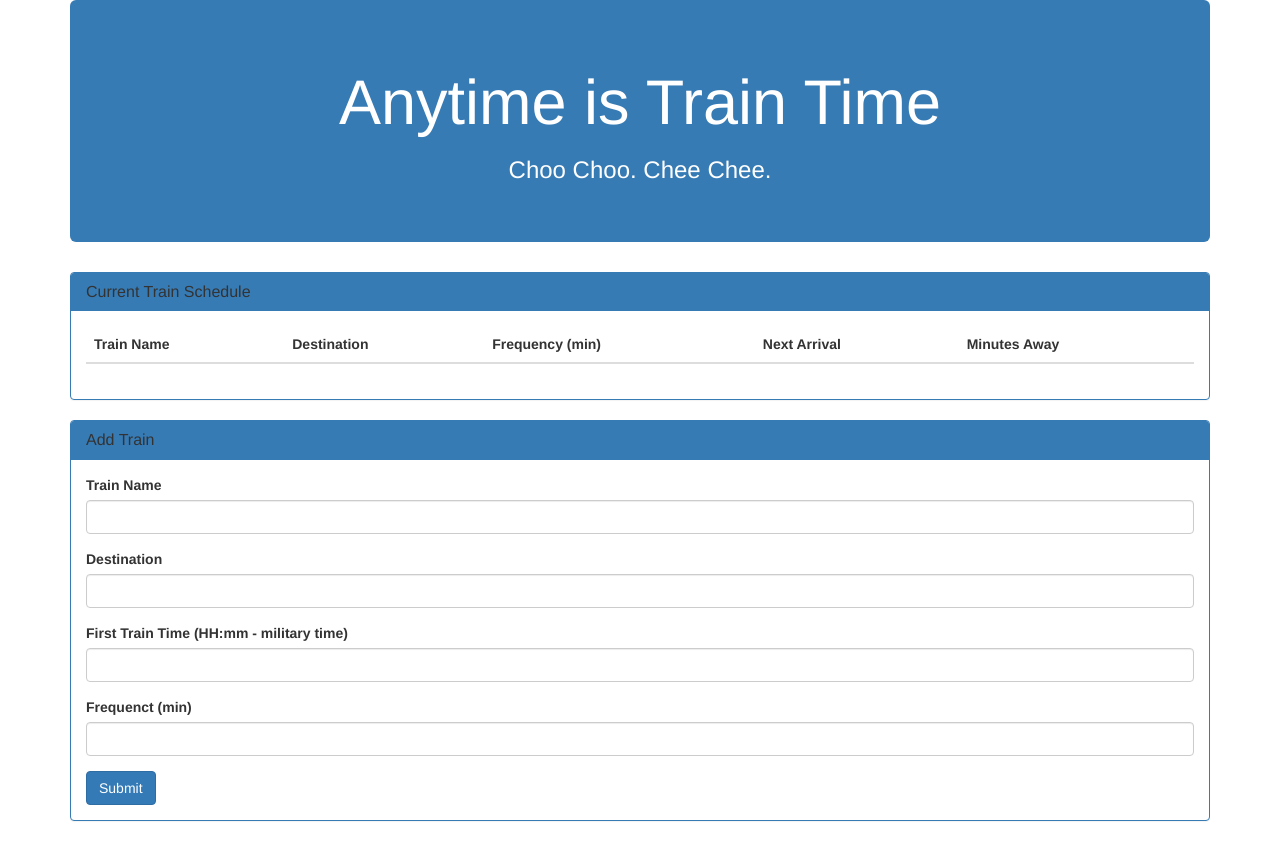
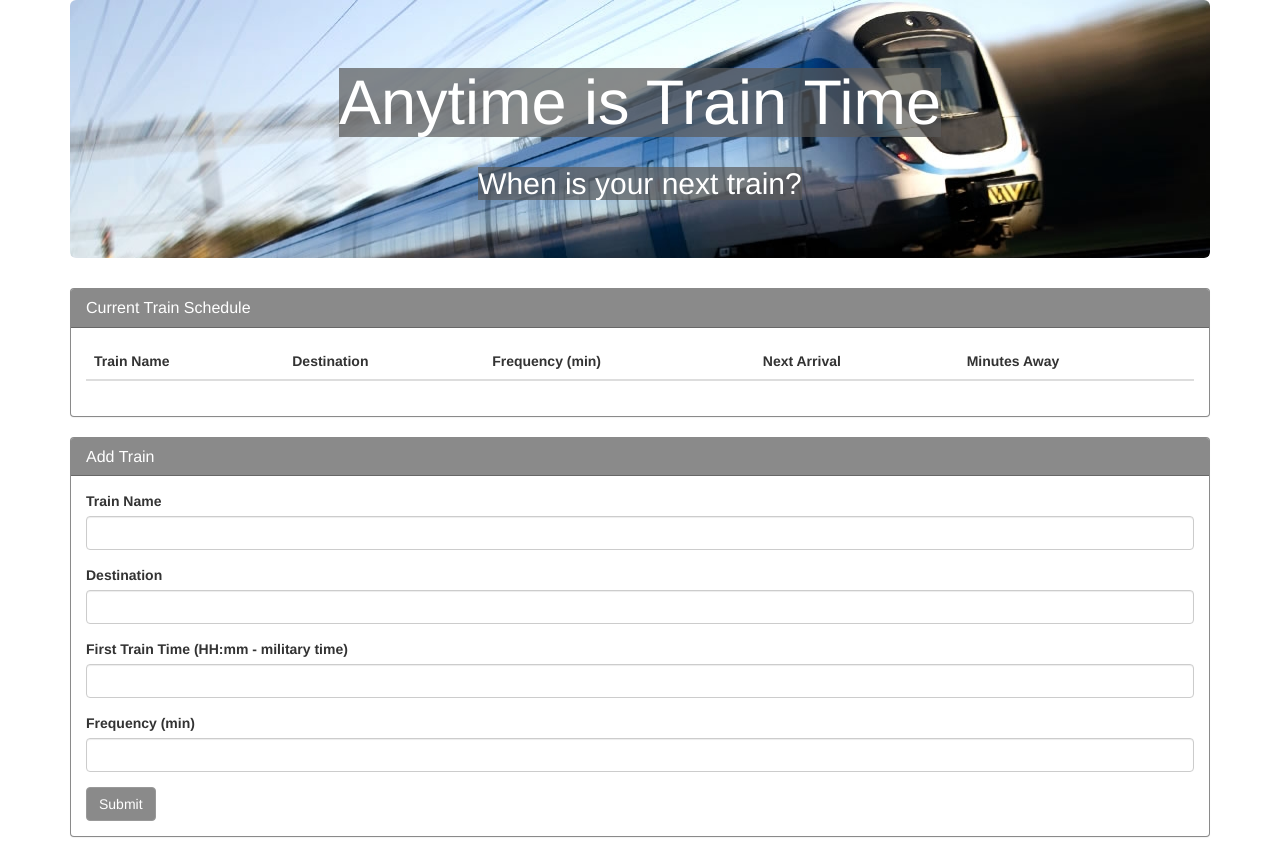
Before and after one commit to nataliiafrank/Train-Scheduler, a plain HTML site: page index.html in a window 1280 px wide. Drawn offline with nearby package versions, Linux system fonts and the light colour scheme; no server answers.

Commit message:
upadated style and fixed javascript code

```diff
--- a/assets/css/style.css
+++ b/assets/css/style.css
@@ -1,15 +1,25 @@
 .panel-default>.panel-heading {
-    color: #333;
-    background-color: #377bb5;
-    border-color: #377bb5;
+    color: #fff;
+    background-color: rgba(89, 89, 89, 0.701);
+    border-color: rgba(89, 89, 89, 0.701);
 }
 
 .panel-default {
-    border-color: #377bb5;
+    border-color:rgba(89, 89, 89, 0.701);
 }
 
 .jumbotron {
     color: white;
-    background-color: #377bb5;
+    background-image: url("../images/t.jpg");
     text-align: center;
 }
+
+h1, h2 {
+    background-color: rgba(89, 89, 89, 0.701);
+    display:inline-block
+}
+
+#submit {
+    background-color: rgba(89, 89, 89, 0.701);
+    border: 1px solid #999;
+}
--- a/assets/javascript/script.js
+++ b/assets/javascript/script.js
@@ -46,17 +46,14 @@
         $("input").val("");
     });
 
-    //
+    // Looking for changes in Firebase and initialy loades data from Firebase
     database.ref().on("child_added", function (childSnapshot, prevChildKey) {
 
-        console.log(childSnapshot.val());
-
         // Store data from database into variables
-        var tName = childSnapshot.val().name;
+        var tName = childSnapshot.val().tarainName;
         var tDestination = childSnapshot.val().destination;
         var tFirst = childSnapshot.val().firstTrain;
         var tFrequency = childSnapshot.val().frequency;
-
 
         // Console.loging the last user's data
         console.log(tName);
@@ -68,8 +65,8 @@
         var currentTime = moment();
         console.log("CURRENT TIME: " + moment(currentTime).format("hh:mm"));
 
+        // Pushed back 1 year to make sure it comes before current time
         var tFirstConverted = moment(tFirst, "HH:mm").subtract(1, "years");
-        console.log(tFirstConverted);
 
         // Difference between now amd first train
         var timeDiff = moment().diff(moment(tFirstConverted), "minutes");
@@ -84,12 +81,11 @@
         console.log("MINUTES TILL TRAIN: " + MinutesTillTrain);
 
         // Next Train
-        var nextTrain = moment().add(MinutesTillTrain, "minutes");
-        console.log("ARRIVAL TIME: " + moment(nextTrain).format("hh:mm"));
-
-        var nextArrival = moment(nextTrain).format("hh:mm A")
+        var nextTrain = moment().add(MinutesTillTrain, "minutes").format("hh:mm A");
+        console.log("ARRIVAL TIME: " + nextTrain);
+        console.log("=====");
 
         // Add each train's data into the table
         $("#table-body").append("<tr><td>" + tName + "</td><td>" + tDestination + "</td><td>" +
-        tFrequency + "</td><td>" + nextArrival + "</td><td>" + MinutesTillTrain  + "</td></tr>");
+        tFrequency + "</td><td>" + nextTrain + "</td><td>" + MinutesTillTrain  + "</td></tr>");
     });
--- a/index.html
+++ b/index.html
@@ -17,8 +17,8 @@
 <body>
     <div class="container">
         <div class="jumbotron">
-            <h1>Anytime is Train Time</h1>
-            <h3>Choo Choo. Chee Chee.</h3>
+            <h1>Anytime is Train Time</h1> <br>
+            <h2>When is your next train?</h2>
         </div>
 
         <div class="panel panel-default">
@@ -65,7 +65,7 @@
                     </div>
 
                     <div class="form-group">
-                        <label for="frequency">Frequenct (min)</label>
+                        <label for="frequency">Frequency (min)</label>
                         <input type="text" class="form-control" id="frequency">
                     </div>
 
```
Also changed, not shown: assets/images/t.jpg (added), 3 other files.
